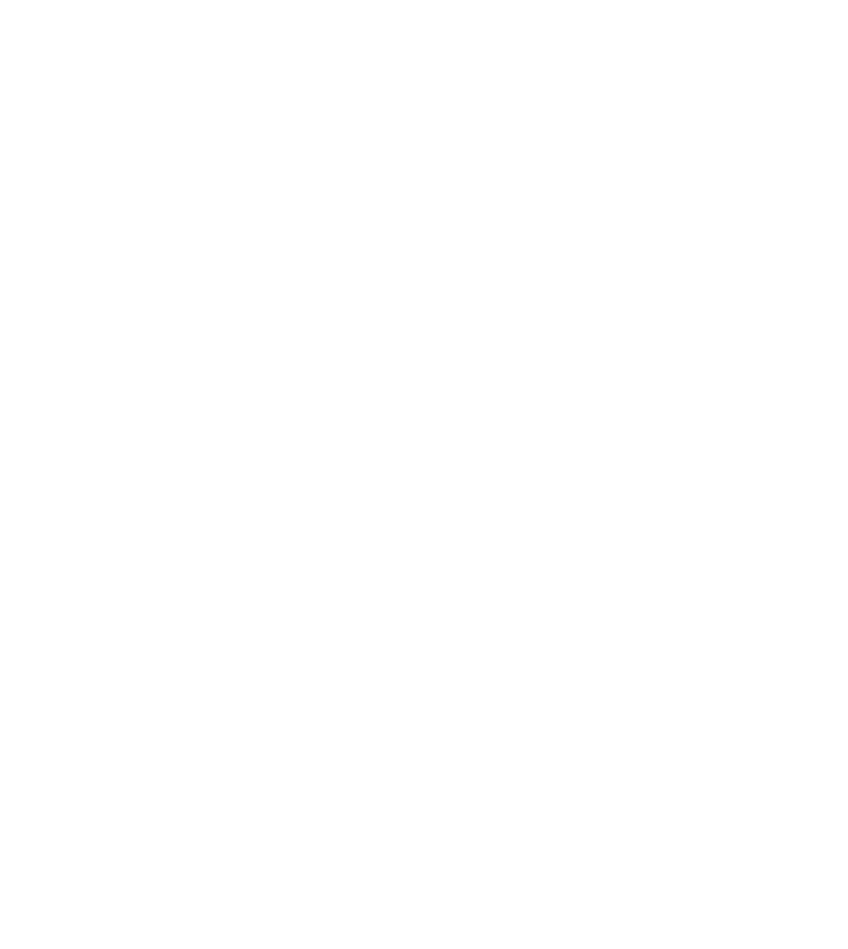
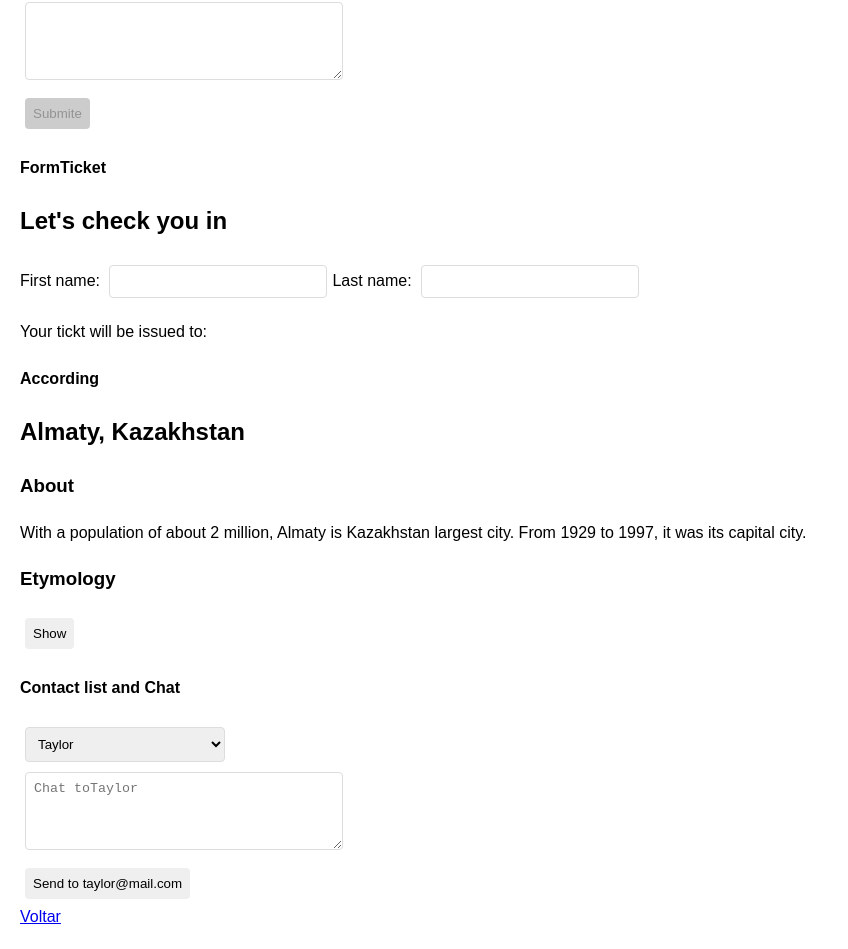
Before and after one commit to FelipePrtt/react01, a React (Create React App) app: page /Ativ05 in a window 1280 px wide. Before the commit this address had no page. Shown: the part 229-1178 px from the top of the page, without its empty margins (0-848 px from the left). Before the commit the page ends 800 px from the top, so only its background shows below. Built offline with nearby package versions, Linux system fonts and the light colour scheme.

Commit message:
Finalização atividades semana 5

```diff
--- /dev/null
+++ b/src/Ativ05.js
@@ -0,0 +1,26 @@
+import { Link } from "react-router-dom";
+import FormQuiz from "./Semana5/FormQuiz";
+import FormTicket from "./Semana5/FormTicket";
+import Accordion from "./Semana5/Accordion";
+import Messenger from "./Semana5/Messenger";
+
+export default function Ativ05() {
+    return (
+      <>
+            <h2>Semana 5</h2>
+
+            <h4>City Quiz</h4>
+            <FormQuiz />
+
+            <h4>FormTicket</h4>
+            <FormTicket />
+
+            <h4>According</h4>
+            <Accordion />
+
+            <h4>Contact list and Chat</h4>
+            <Messenger />
+          <Link to={"/"}>Voltar</Link>
+      </>
+    );
+  }
--- a/src/Home.js
+++ b/src/Home.js
@@ -20,6 +20,9 @@
                     <li>
                         <Link to={"/Ativ04"}>Semana 4</Link>
                     </li>
+                    <li>
+                        <Link to={"/Ativ05"}>Semana 5</Link>
+                    </li>
                 </ul>
             </nav>
         </div>
--- /dev/null
+++ b/src/Semana5/Accordion.js
@@ -0,0 +1,50 @@
+import { use } from "react";
+import { useState } from "react";
+
+export default function Accordion() {
+    const [activeIndex, setActiveIndex] = useState(0);
+
+    return (
+        <>
+            <h2>Almaty, Kazakhstan</h2>
+            <Panel
+                title="About"
+                isActive={activeIndex === 0}
+                onShow={() => setActiveIndex(0)}
+            >
+                With a population of about 2 million, Almaty is
+                Kazakhstan largest city. From 1929 to 1997, it was its capital city.
+            </Panel>
+            <Panel
+                title="Etymology"
+                isActive={activeIndex === 1}
+                onShow={() => setActiveIndex(1)}
+            >
+                The name comes from <span lang="kk-KZ"></span>, the Kazakh word for "apple" and is
+                often translated as "full of apples". In fact, the region surrouding Almaty is thought to be
+                the ancestral home of the apple, and the wild <i lang="la">Malus sieverersii</i> if
+                considered a likely candidate for the ancestor of the modern domestic apple.
+            </Panel>
+        </>
+    );
+}
+
+function Panel({
+    title,
+    children,
+    isActive,
+    onShow
+}) {
+    return (
+        <section className="panel">
+            <h3>{title}</h3>
+            {isActive ? (
+                <p>{children}</p>
+            ) : (
+                <button onClick={onShow}>
+                    Show
+                </button>
+            )}
+        </section>
+    );
+}
--- /dev/null
+++ b/src/Semana5/Chat.js
@@ -0,0 +1,16 @@
+import { useState } from "react";
+
+export default function Chat({contact}) {
+    const [text, setText] = useState('');
+    return (
+        <section className="chat">
+            <textarea
+                value={text}
+                placeholder={'Chat to' + contact.name}
+                onChange={e => setText(e.target.value)}
+            />
+            <br />
+            <button>Send to {contact.email}</button>
+        </section>
+    );
+}
--- /dev/null
+++ b/src/Semana5/ContactList.js
@@ -0,0 +1,18 @@
+export default function ContactList({ selectedContact, contacts, onSelect }) {
+    return (
+      <select
+        className="contact-list"
+        value={selectedContact.email}
+        onChange={e => {
+          const contact = contacts.find(c => c.email === e.target.value);
+          onSelect(contact);
+        }}
+      >
+        {contacts.map(contact => (
+          <option key={contact.email} value={contact.email}>
+            {contact.name}
+          </option>
+        ))}
+      </select>
+    );
+  }
--- /dev/null
+++ b/src/Semana5/FormQuiz.js
@@ -0,0 +1,69 @@
+import { useState } from "react";
+
+export default function FormQuiz() {
+    const [answer, setAnswer] = useState('');
+    const [error, setError] = useState(null);
+    const [status, setStatus] = useState('typing');
+
+    if (status === 'success') {
+        return <h1>That's right!</h1>
+    }
+
+    async function handleSubmit(e) {
+        e.preventDefault();
+        setStatus('submitting');
+        try {
+            await submitForm(answer);
+            setStatus('success');
+        }   catch(err) {
+            setStatus('typing');
+                setError(err);
+        }
+    }
+
+
+    function handleTextAreaChange(e) {
+        setAnswer(e.target.value);
+    }
+
+    return (
+        <>
+            <h2>City Quiz</h2>
+            <p>
+                In which city is there a billboard that turns air into drinkable water?
+            </p>
+            <form onSubmit={handleSubmit}>
+                <textarea
+                    value={answer}
+                    onChange={handleTextAreaChange}
+                    disabled={status === 'submitting'}
+                />
+                <br />
+                <button disabled={
+                    answer.length === 0 ||
+                    status === 'submitting'
+                }>
+                    Submite
+                </button>
+                {error &&
+                    <p className="Error">
+                        {error.message}
+                    </p>
+                }
+            </form>
+        </>
+    );
+}
+
+function submitForm(answer) {
+    return new Promise((resolve, reject) => {
+        setTimeout(() => {
+            let shouldError = answer.toLowerCase() !== 'lima'
+            if (shouldError) {
+                reject(new Error('Try again!'));
+            } else {
+                resolve();
+            }
+        }, 1500);
+    });
+}
--- /dev/null
+++ b/src/Semana5/FormTicket.js
@@ -0,0 +1,39 @@
+import { useState } from "react";
+
+export default function FormTicket() {
+    const [firstName, setFirstName] = useState('');
+    const [lastName, setLastName] = useState('');
+
+    const fullName = firstName + ' ' + lastName;
+
+    function handleFirstNameChange(e) {
+        setFirstName(e.target.value);
+    }
+
+    function handleLastNameChange(e) {
+        setLastName(e.target.value);
+    }
+
+    return (
+        <>
+            <h2>Let's check you in</h2>
+            <label>
+                First name:{' '}
+                <input
+                    value={firstName}
+                    onChange={handleFirstNameChange}
+                />
+            </label>
+            <label>
+                Last name:{' '}
+                <input
+                    value={lastName}
+                    onChange={handleLastNameChange}
+                />
+            </label>
+            <p>
+                Your tickt will be issued to: <b>{fullName}</b>
+            </p>
+        </>
+    )
+}
--- /dev/null
+++ b/src/Semana5/Messenger.js
@@ -0,0 +1,23 @@
+import { useState } from "react";
+import Chat from './Chat.js';
+import ContactList from './ContactList.js';
+
+export default function Messenger(){
+    const [to, setTo] = useState(contacts[0]);
+    return (
+        <div>
+            <ContactList
+                contacts={contacts}
+                selectedContact={to}
+                onSelect={contact => setTo(contact)}
+            />
+            <Chat key={to.email} contact={to}/>
+        </div>
+    )
+}
+
+const contacts = [
+    {name: 'Taylor', email: "taylor@mail.com"},
+    {name: 'Alice', email: "alice@mail.com"},
+    {name: 'Bob', email: "bob@mail.com"},
+]
--- a/src/minhasRotas.js
+++ b/src/minhasRotas.js
@@ -5,6 +5,7 @@
 import Ativ02 from "./Ativ02"
 import Ativ03 from "./Ativ03";
 import Ativ04 from "./Ativ04";
+import Ativ05 from "./Ativ05";
 
 
 export default function MinhasRotas(){
@@ -16,6 +17,7 @@
                 <Route path="Ativ02" element={<Ativ02 />} />
                 <Route path="Ativ03" element={<Ativ03 />} />
                 <Route path="Ativ04" element={<Ativ04 />} />
+                <Route path="Ativ05" element={<Ativ05 />} />
             </Routes>
         </BrowserRouter>
     );
```
